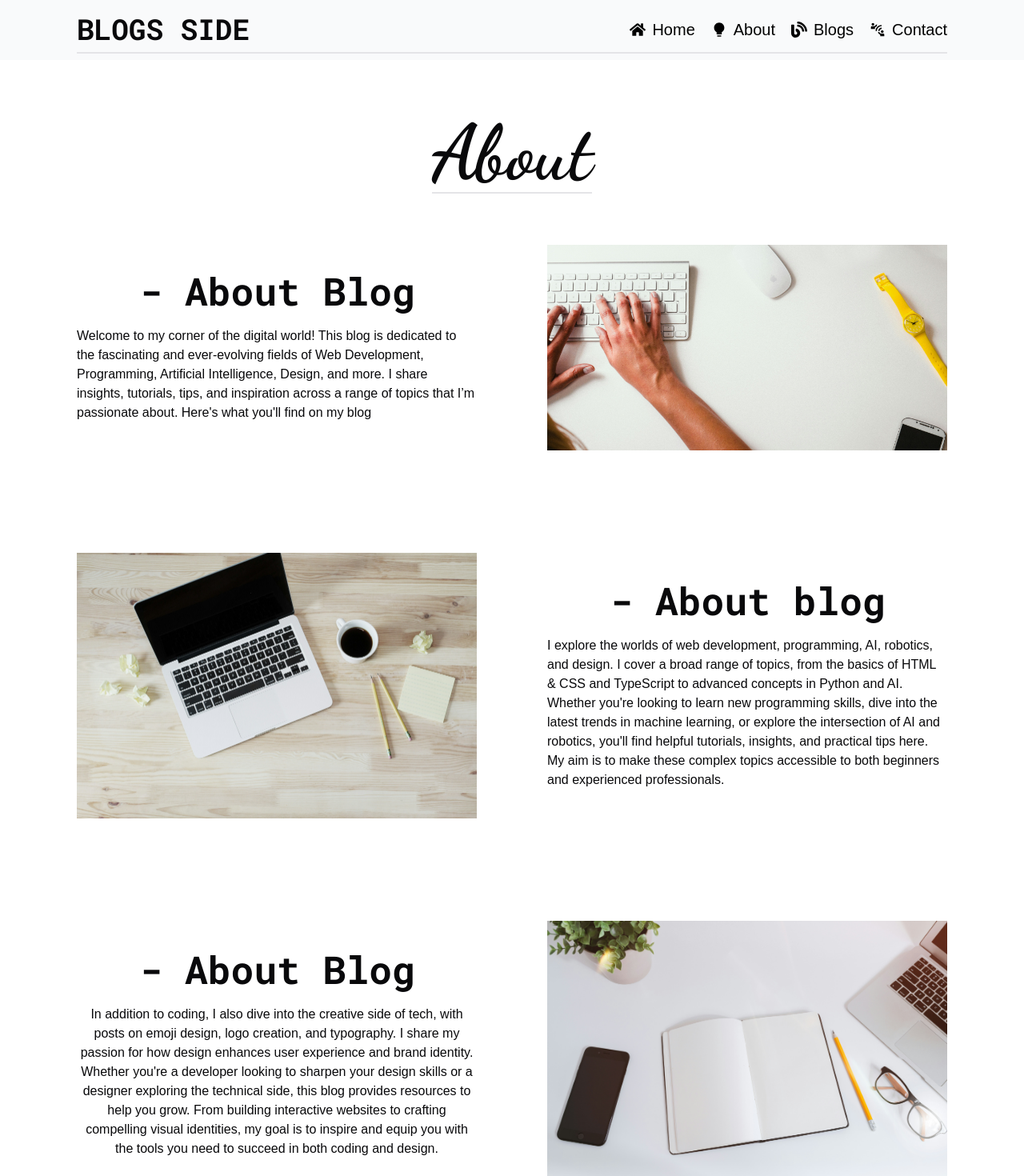
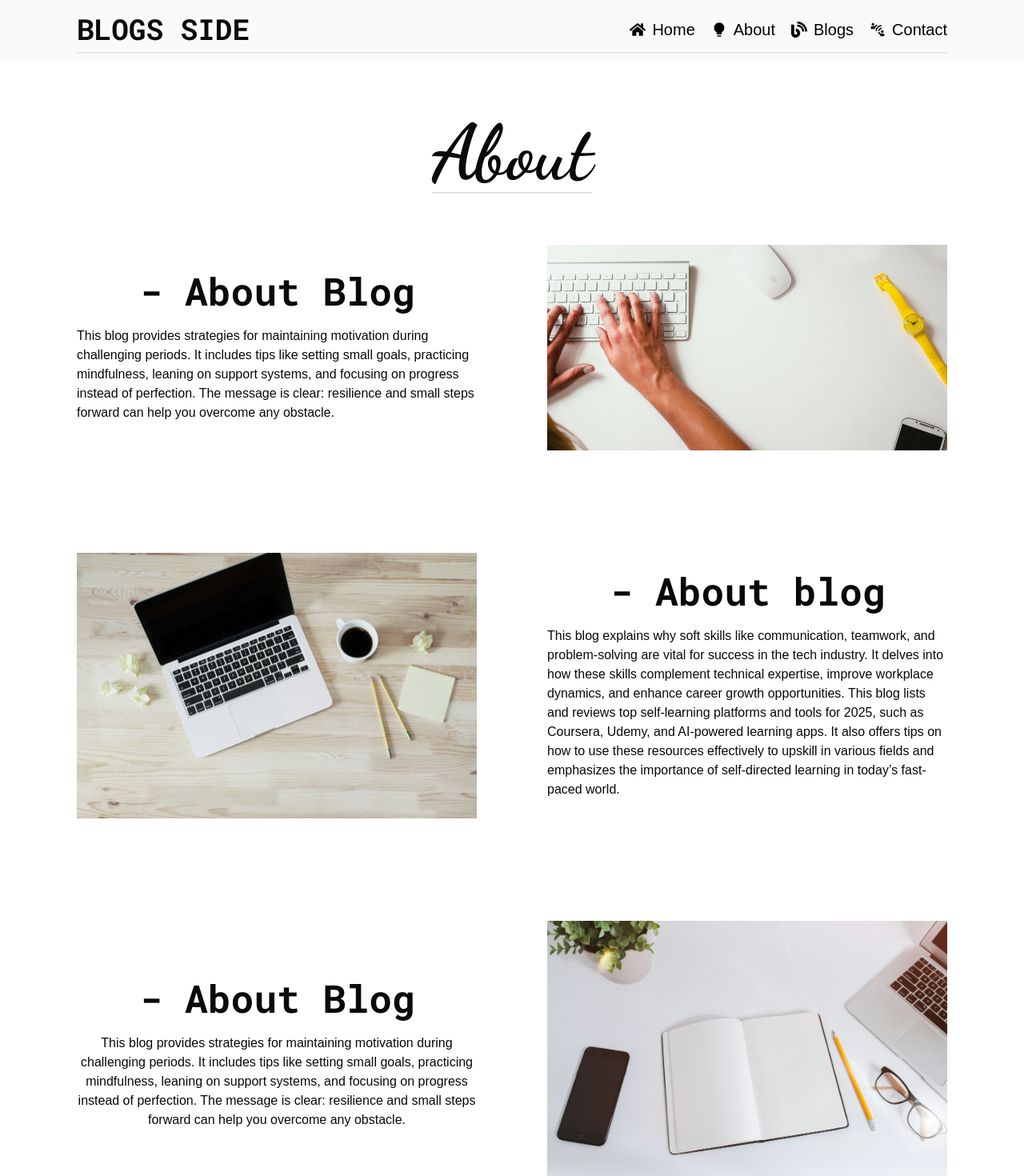
Before and after one commit to AsfaaKhan/Blogger-Website, a Next.js app: page /aboutPage in a window 1280 px wide. Shown: the top 1470 px of the page at 80% size. Built offline with nearby package versions, Linux system fonts and the light colour scheme.

Commit message:
Blogger Website

```diff
--- a/app/aboutPage/page.tsx
+++ b/app/aboutPage/page.tsx
@@ -34,7 +34,7 @@ export default function About() {
                         </div>
                         <div className=" flex justify-center items-center">
                             <p className="w-[300px] md:w-[500px] ">
-                                {` Welcome to my corner of the digital world! This blog is dedicated to the fascinating and ever-evolving fields of Web Development, Programming, Artificial Intelligence, Design, and more. I share insights, tutorials, tips, and inspiration across a range of topics that I’m passionate about. Here's what you'll find on my blog`}
+                                {` This blog provides strategies for maintaining motivation during challenging periods. It includes tips like setting small goals, practicing mindfulness, leaning on support systems, and focusing on progress instead of perfection. The message is clear: resilience and small steps forward can help you overcome any obstacle.`}
                             </p>
                         </div>
 
@@ -66,7 +66,10 @@ export default function About() {
                         </div>
                         <div className=" flex justify-center items-center">
                             <p className="w-[300px] md:w-[500px] ">
-                                {` I explore the worlds of web development, programming, AI, robotics, and design. I cover a broad range of topics, from the basics of HTML & CSS and TypeScript to advanced concepts in Python and AI. Whether you're looking to learn new programming skills, dive into the latest trends in machine learning, or explore the intersection of AI and robotics, you'll find helpful tutorials, insights, and practical tips here. My aim is to make these complex topics accessible to both beginners and experienced professionals.`}
+                                {`This blog explains why soft skills like communication, teamwork, and problem-solving are vital for success in the tech industry. It delves into how these skills complement technical expertise, improve workplace dynamics, and enhance career growth opportunities.
+                                This blog lists and reviews top self-learning platforms and tools for 2025, such as Coursera, Udemy, and AI-powered learning apps. It also offers tips on how to use these resources effectively to upskill in various fields and emphasizes the importance of self-directed learning in today’s fast-paced world.
+
+`}
                             </p>
                         </div>
 
@@ -84,7 +87,7 @@ export default function About() {
                         </div>
                         <div className=" flex justify-center items-center">
                             <p className="w-[300px] md:w-[500px] ">
-                                {` In addition to coding, I also dive into the creative side of tech, with posts on emoji design, logo creation, and typography. I share my passion for how design enhances user experience and brand identity. Whether you're a developer looking to sharpen your design skills or a designer exploring the technical side, this blog provides resources to help you grow. From building interactive websites to crafting compelling visual identities, my goal is to inspire and equip you with the tools you need to succeed in both coding and design.`}
+                                {` This blog provides strategies for maintaining motivation during challenging periods. It includes tips like setting small goals, practicing mindfulness, leaning on support systems, and focusing on progress instead of perfection. The message is clear: resilience and small steps forward can help you overcome any obstacle.`}
                             </p>
                         </div>
                     </div>
--- a/app/blog/[slug]/page.tsx
+++ b/app/blog/[slug]/page.tsx
@@ -5,6 +5,7 @@ import { PortableText } from "next-sanity";
 import Image from "next/image";
 import Comment from "@/components/Comment";
 import Container from "@/components/Container";
+
 
 export const revalidate = 10 //seconds
 
@@ -59,6 +60,7 @@ export default async function page({ params: { slug } }: { params: { slug: strin
 
           {/* Author Section (Name ,Image & Bio) */}
           <section className=" flex gap-2 xs:gap-4 sm:gap-6 items-start xs:items-center justify-start">
+
             <Image
             src={urlForImage(post.author.image)}
               width={200}
@@ -66,6 +68,7 @@ export default async function page({ params: { slug } }: { params: { slug: strin
               alt="author"
               className="object-cover rounded-full h-12 w-12 sm:h-24 sm:w-24"
             />
+
             <div className="flex flex-col gap-1">
               <h3 className="text-xl font-bold text-black dark:text-white">{post.author.name}</h3>
               <p className="italic text-xs xs:text-sm sm:text-base text-black/80 dark:text-white/80">
--- a/app/blogPage/page.tsx
+++ b/app/blogPage/page.tsx
@@ -21,7 +21,7 @@ export default async function BlogPage(){
 
 const posts : IPost[] =  await client.fetch(query)
 
-console.log( posts);
+// console.log( posts);
 
 
 
--- a/components/About.tsx
+++ b/components/About.tsx
@@ -32,7 +32,7 @@ export default function About() {
                 </div>
                 <div className=" flex justify-center items-center">
                     <p className="w-[300px] md:w-[500px] ">
-                        {` Welcome to my corner of the digital world! This blog is dedicated to the fascinating and ever-evolving fields of Web Development, Programming, Artificial Intelligence, Design, and more. I share insights, tutorials, tips, and inspiration across a range of topics that I’m passionate about. Here's what you'll find on my blog`}
+                        {` This blog explores the habits and daily rituals of successful individuals, highlighting practices like early rising, prioritizing health, setting goals, and continuous learning. It emphasizes how consistency in routines can lead to long-term success and offers actionable tips to incorporate these habits into your own life.`}
                     </p>
                 </div>
                 <div className="flex gap-5  ">
```
